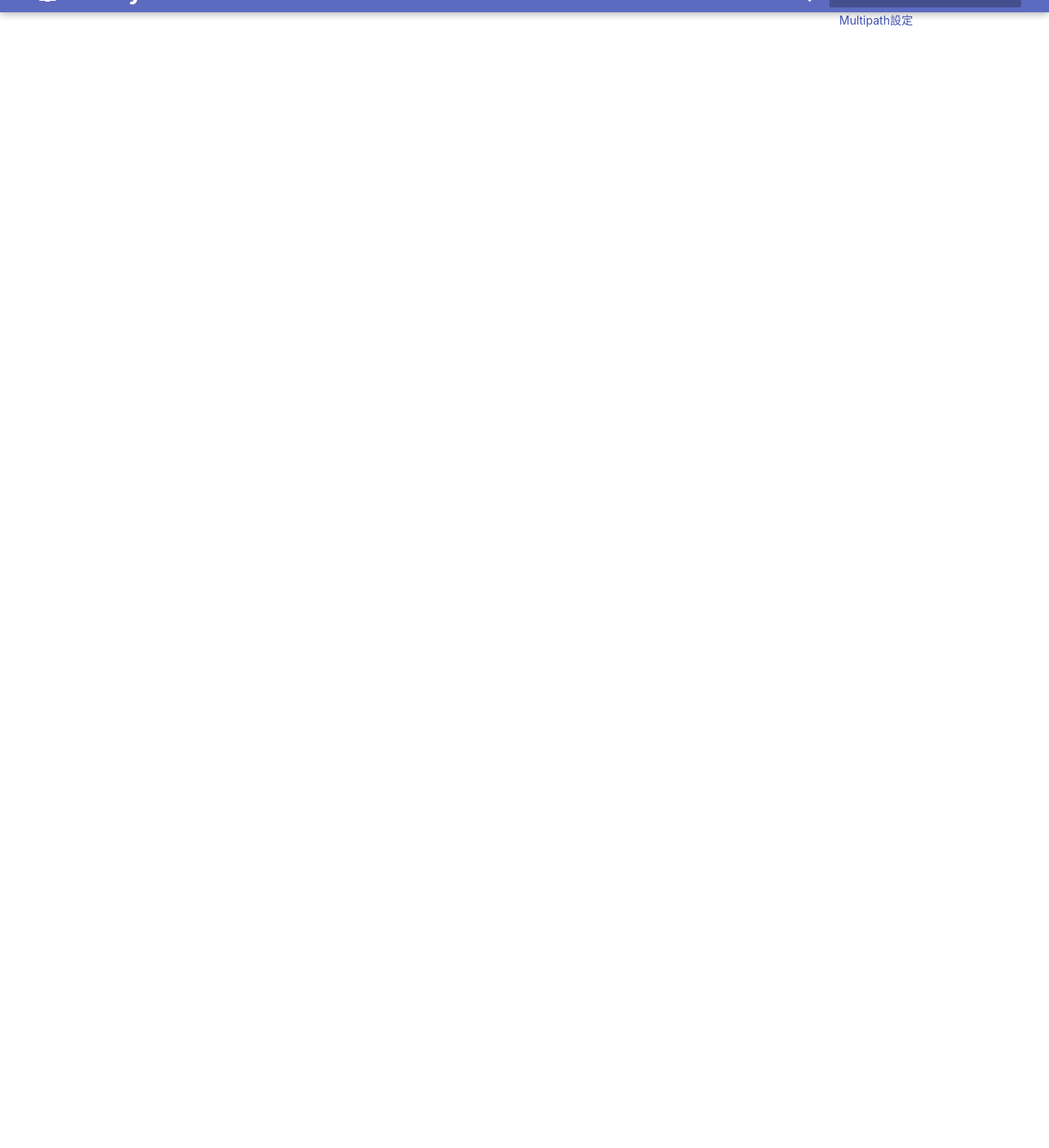
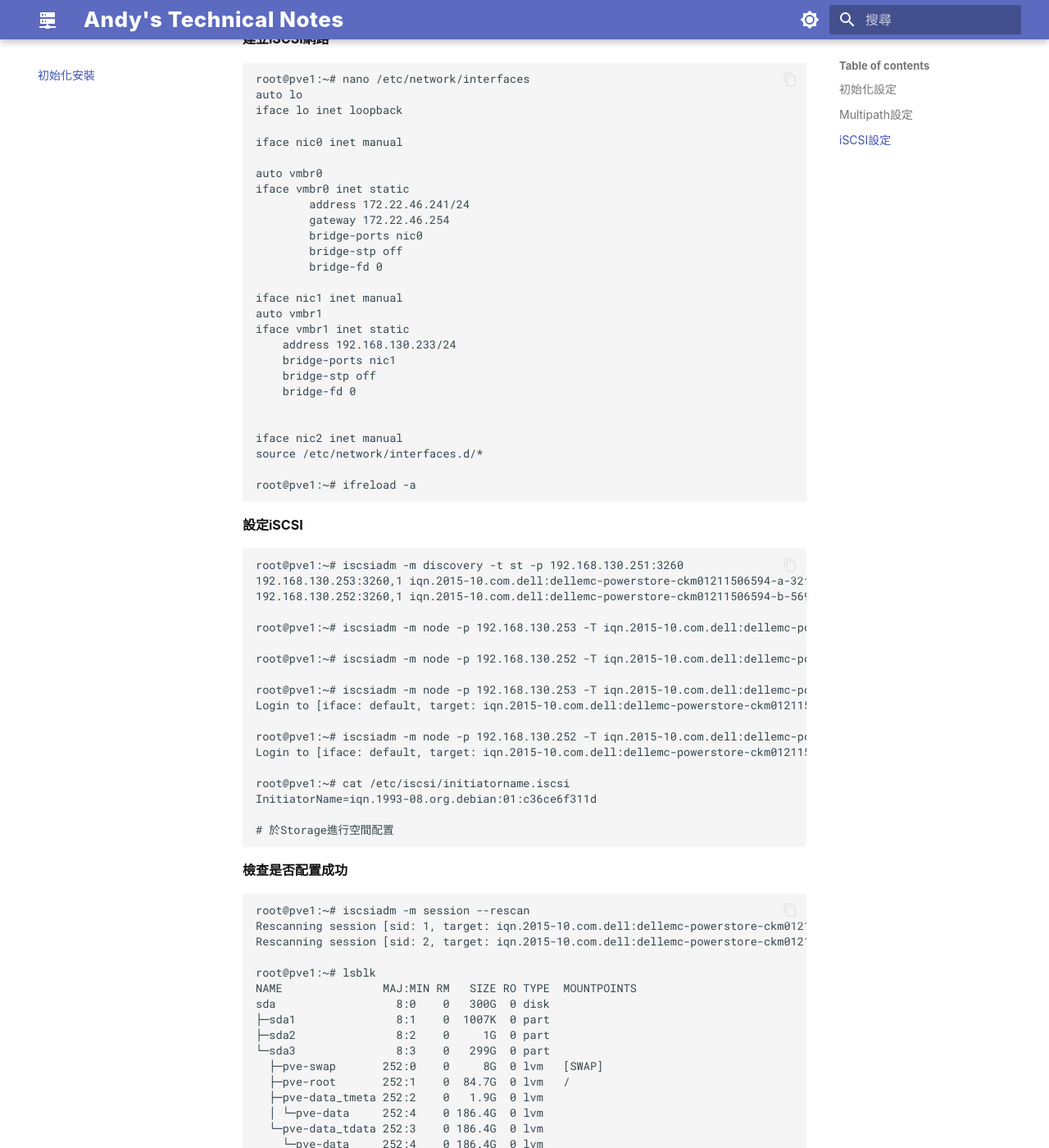
Before and after one commit to Andy0583/Metaage, an MkDocs documentation site: the page built from docs/pve/install.md, in a window 1280 px wide and 1400 px high, scrolled down 2408 px. Shown: the whole window at 82% size. Built offline with MkDocs 1.6.1 and Material for MkDocs 9.7.7, drawn with Linux system fonts in a browser that asks for light colours; some of the changed text lies outside the part shown; grey boxes are pictures that could not be loaded.

Commit message:
Update install.md

````diff
--- a/docs/pve/install.md
+++ b/docs/pve/install.md
@@ -110,3 +110,106 @@ size=22G features='1 queue_if_no_path' hwhandler='1 alua' wp=rw
   |- 33:0:2:1 sdc 8:32 active ready running
   `- 34:0:1:1 sdd 8:48 active ready running
 ```
+
+### **<font color="red">iSCSI設定</font>**
+**建立iSCSI網路**
+```
+root@pve1:~# nano /etc/network/interfaces
+auto lo
+iface lo inet loopback
+
+iface nic0 inet manual
+
+auto vmbr0
+iface vmbr0 inet static
+        address 172.22.46.241/24
+        gateway 172.22.46.254
+        bridge-ports nic0
+        bridge-stp off
+        bridge-fd 0
+
+iface nic1 inet manual
+auto vmbr1
+iface vmbr1 inet static
+    address 192.168.130.233/24
+    bridge-ports nic1
+    bridge-stp off
+    bridge-fd 0
+
+
+iface nic2 inet manual
+source /etc/network/interfaces.d/*
+
+root@pve1:~# ifreload -a
+```
+
+**設定iSCSI**
+```
+root@pve1:~# iscsiadm -m discovery -t st -p 192.168.130.251:3260
+192.168.130.253:3260,1 iqn.2015-10.com.dell:dellemc-powerstore-ckm01211506594-a-32fb1648
+192.168.130.252:3260,1 iqn.2015-10.com.dell:dellemc-powerstore-ckm01211506594-b-569adeac
+
+root@pve1:~# iscsiadm -m node -p 192.168.130.253 -T iqn.2015-10.com.dell:dellemc-powerstore-ckm01211506594-a-32fb1648 --op update -n node.startup -v automatic
+
+root@pve1:~# iscsiadm -m node -p 192.168.130.252 -T iqn.2015-10.com.dell:dellemc-powerstore-ckm01211506594-b-569adeac --op update -n node.startup -v automatic
+
+root@pve1:~# iscsiadm -m node -p 192.168.130.253 -T iqn.2015-10.com.dell:dellemc-powerstore-ckm01211506594-a-32fb1648 --login
+Login to [iface: default, target: iqn.2015-10.com.dell:dellemc-powerstore-ckm01211506594-a-32fb1648, portal: 192.168.130.253,3260] successful.
+
+root@pve1:~# iscsiadm -m node -p 192.168.130.252 -T iqn.2015-10.com.dell:dellemc-powerstore-ckm01211506594-b-569adeac --login
+Login to [iface: default, target: iqn.2015-10.com.dell:dellemc-powerstore-ckm01211506594-b-569adeac, portal: 192.168.130.252,3260] successful.
+
+root@pve1:~# cat /etc/iscsi/initiatorname.iscsi
+InitiatorName=iqn.1993-08.org.debian:01:c36ce6f311d
+
+# 於Storage進行空間配置
+```
+
+**檢查是否配置成功**
+```
+root@pve1:~# iscsiadm -m session --rescan
+Rescanning session [sid: 1, target: iqn.2015-10.com.dell:dellemc-powerstore-ckm01211506594-a-32fb1648, portal: 192.168.130.253,3260]
+Rescanning session [sid: 2, target: iqn.2015-10.com.dell:dellemc-powerstore-ckm01211506594-b-569adeac, portal: 192.168.130.252,3260]
+
+root@pve1:~# lsblk
+NAME               MAJ:MIN RM   SIZE RO TYPE  MOUNTPOINTS
+sda                  8:0    0   300G  0 disk
+├─sda1               8:1    0  1007K  0 part
+├─sda2               8:2    0     1G  0 part
+└─sda3               8:3    0   299G  0 part
+  ├─pve-swap       252:0    0     8G  0 lvm   [SWAP]
+  ├─pve-root       252:1    0  84.7G  0 lvm   /
+  ├─pve-data_tmeta 252:2    0   1.9G  0 lvm
+  │ └─pve-data     252:4    0 186.4G  0 lvm
+  └─pve-data_tdata 252:3    0 186.4G  0 lvm
+    └─pve-data     252:4    0 186.4G  0 lvm
+sdb                  8:16   0    22G  0 disk
+└─mpathc           252:5    0    22G  0 mpath
+sdc                  8:32   0    22G  0 disk
+└─mpathc           252:5    0    22G  0 mpath
+sdd                  8:48   0    22G  0 disk
+└─mpathc           252:5    0    22G  0 mpath
+sde                  8:64   0    22G  0 disk
+└─mpathc           252:5    0    22G  0 mpath
+sdf                  8:80   0    20G  0 disk
+└─mpathd           252:6    0    20G  0 mpath
+sdg                  8:96   0    20G  0 disk
+└─mpathd           252:6    0    20G  0 mpath
+sr0                 11:0    1  1024M  0 rom
+
+root@pve1:~# multipath -ll
+mpathc (368ccf09800c8b3d1413bbd2d5dc575d2) dm-5 DellEMC,PowerStore
+size=22G features='1 queue_if_no_path' hwhandler='1 alua' wp=rw
+|-+- policy='round-robin 0' prio=50 status=active
+| |- 33:0:1:1 sdb 8:16 active ready running
+| `- 34:0:4:1 sde 8:64 active ready running
+`-+- policy='round-robin 0' prio=10 status=enabled
+  |- 33:0:2:1 sdc 8:32 active ready running
+  `- 34:0:1:1 sdd 8:48 active ready running
+mpathd (368ccf098009f84617a2108af204566c5) dm-6 DellEMC,PowerStore
+size=20G features='1 queue_if_no_path' hwhandler='1 alua' wp=rw
+|-+- policy='round-robin 0' prio=50 status=active
+| `- 36:0:0:1 sdg 8:96 active ready running
+`-+- policy='round-robin 0' prio=10 status=enabled
+  `- 35:0:0:1 sdf 8:80 active ready running
+```
````
